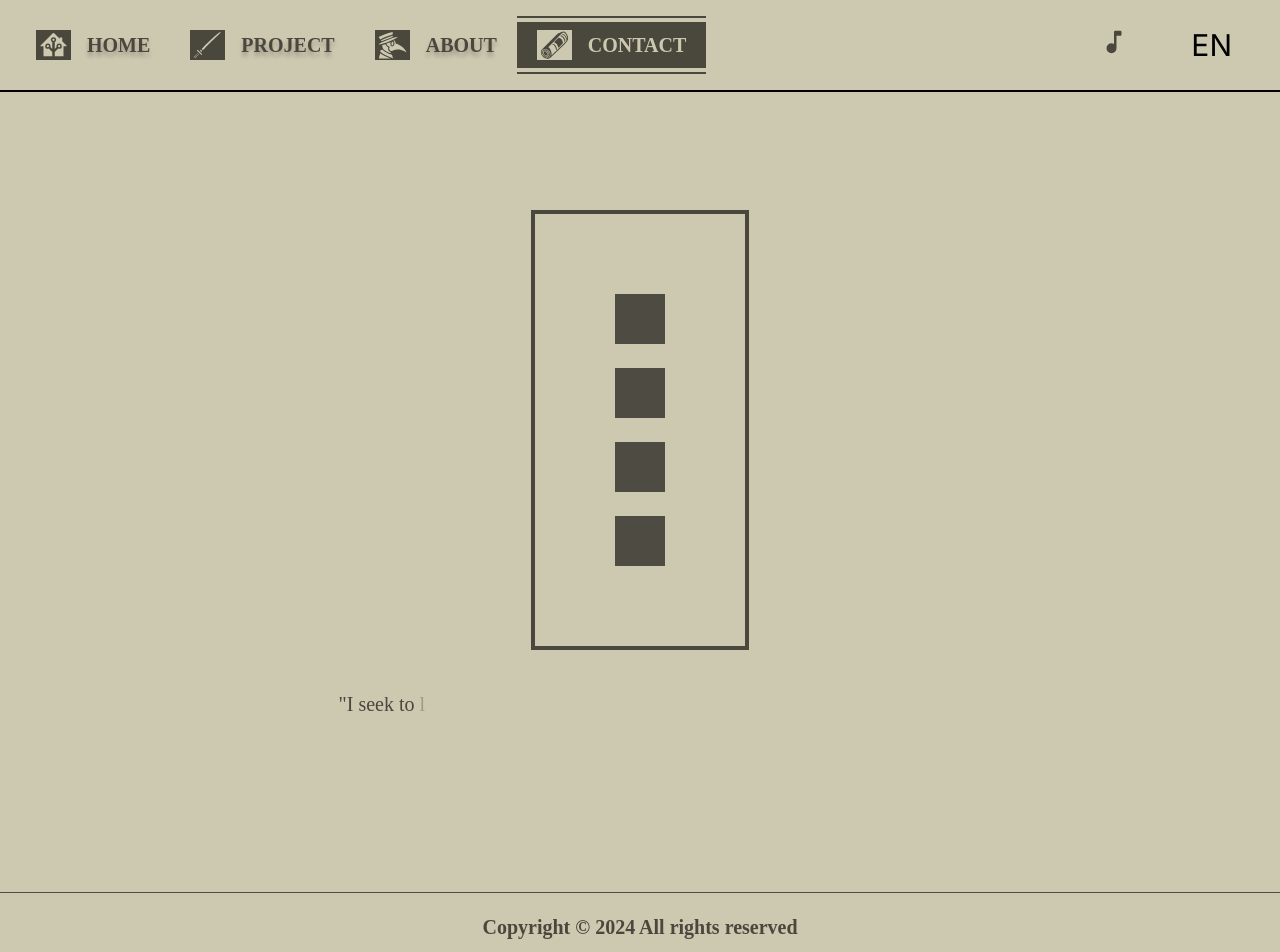
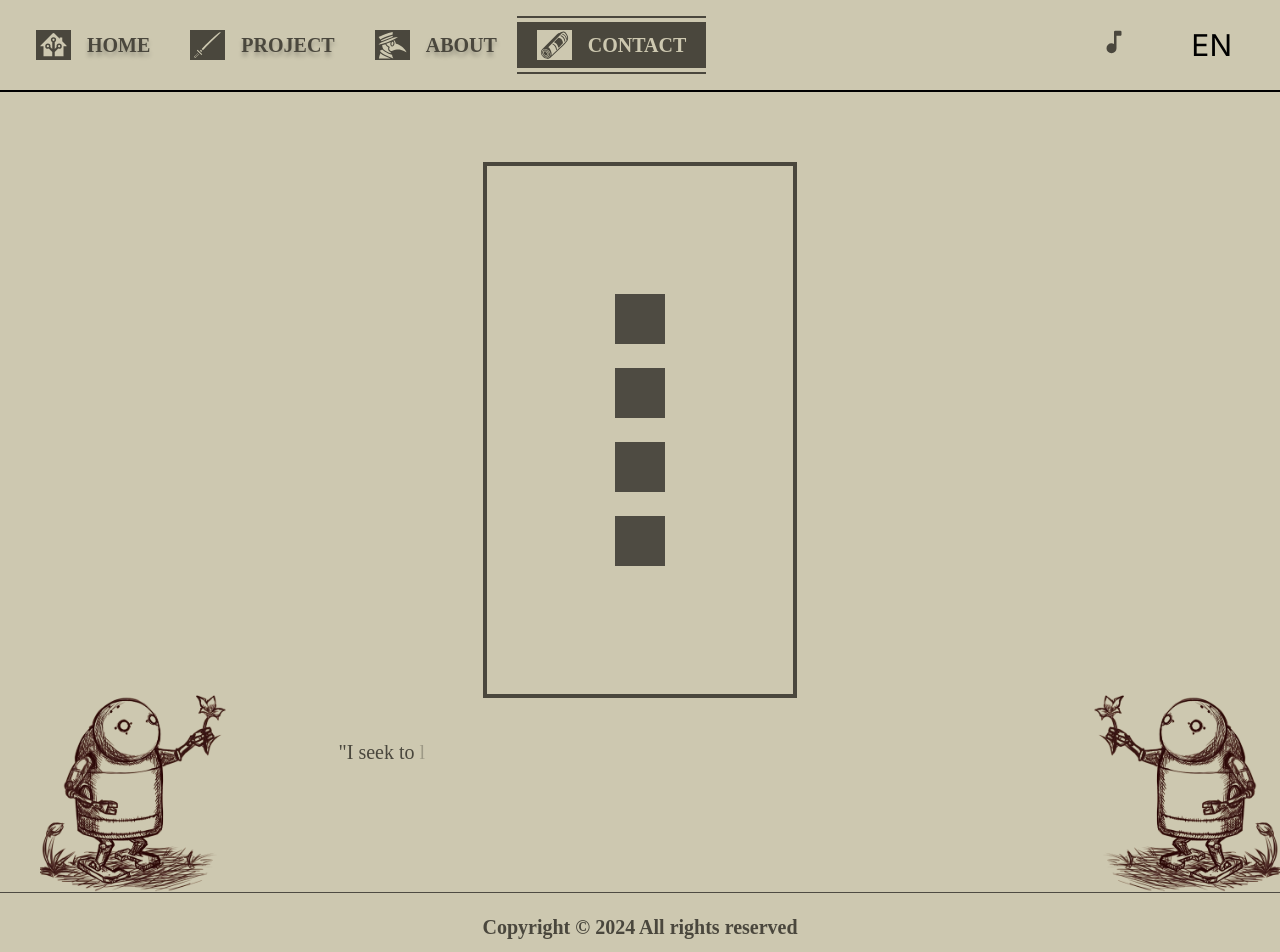
Before and after one commit to KevinArmache/Portfolio, a Next.js app: page /contact in a window 1280 px wide. Shown: the top 952 px of the page. Built offline with nearby package versions, Linux system fonts and the light colour scheme; a web font is replaced by a local one.

Commit message:
add: image on contact page

```diff
--- a/src/app/components/SocialMedia/SocialMedia.jsx
+++ b/src/app/components/SocialMedia/SocialMedia.jsx
@@ -15,6 +15,7 @@ export default function SocialMedia() {
       },
       {
         opacity: 1,
+        delay: 3.5,
         duration: 0.5,
         stagger: 0.5,
       }
--- a/src/app/contact/page.jsx
+++ b/src/app/contact/page.jsx
@@ -3,6 +3,7 @@ import React from "react";
 import Link from "next/link";
 import { useEffect } from "react";
 import { gsap } from "gsap";
+import Image from "next/image";
 
 export default function page() {
   const text = `"I seek to learn and adopt all facets of humanity ! Some desire love! Others family! Only then did I realize the truth...the core of humanity... is conflict. They fight. Steal. Kill. This is humanity in its purest form !"`;
@@ -22,12 +23,25 @@ export default function page() {
       }
     );
   }, []);
+
   return (
-    <div className="h-screen flex flex-col justify-center items-center">
-      <div className=" border-4 border-secondary-color p-20 w-fit mx-auto flex flex-col justify-center items-center">
+    <div className="h-screen relative flex flex-col justify-center items-center">
+      <Image
+        className="absolute bottom-0 left-0 ml-10 "
+        src="/assets/nier-image.png"
+        width={200}
+        height={200}
+      />{" "}
+      <Image
+        className="absolute bottom-0 right-0 ml-10 transform scale-x-[-1]"
+        src="/assets/nier-image.png"
+        width={200}
+        height={200}
+      />
+      <div className=" border-4 border-secondary-color p-32 w-fit mx-auto flex flex-col justify-center items-center">
         <Link
           target="_blank"
-          className="social-media-item"
+          className="social-media-item-on-contact-page"
           href="https://www.instagram.com/kevinarmache/"
         >
           <svg
@@ -84,7 +98,7 @@ export default function page() {
         <br />
         <Link
           target="_blank"
-          className="social-media-item"
+          className="social-media-item-on-contact-page"
           href="https://github.com/KevinArmache"
         >
           <svg
@@ -157,7 +171,7 @@ export default function page() {
           <br />
           <Link
             target="_blank"
-            className="social-media-item"
+            className="social-media-item-on-contact-page"
             href="https://www.linkedin.com/in/kevin-armache-313733aa/"
           >
             <svg
@@ -218,7 +232,7 @@ export default function page() {
           <br />
           <Link
             target="_blank"
-            className="social-media-item"
+            className="social-media-item-on-contact-page"
             href="mailto:kevinarmache@gmail.com"
           >
             <svg
--- a/src/app/page.jsx
+++ b/src/app/page.jsx
@@ -47,7 +47,7 @@ export default function Home() {
           ref={textRef}
           className={`${rodin.className} animation my-text-shadow  mt-14 text-center text-6xl drop-shadow-2xl`}
         >
-          Glory To Mankind
+          For The Glory of Mankind
         </h1>
         <div className="text-center ">
           <h3
```
Also changed, not shown: public/assets/nier-image.png (added).
